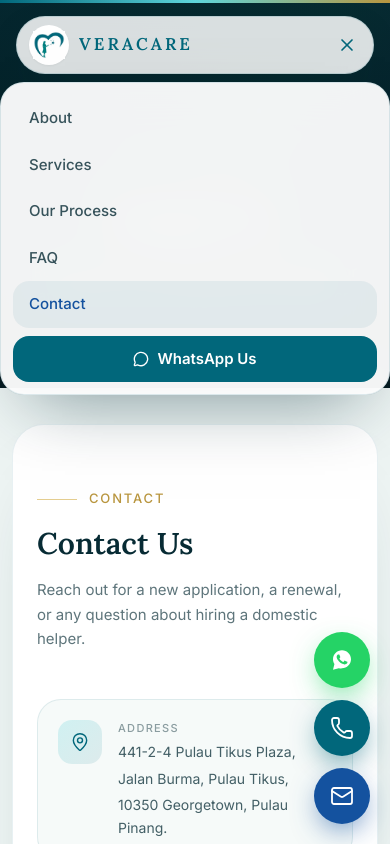
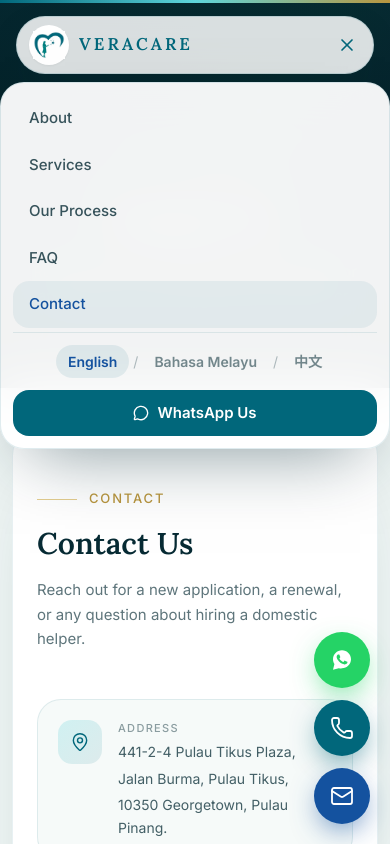
Before and after one commit to apveracare/veracare-site, a React (Vite) app: page /contact in a window 390 px wide. Both pictures are taken after a click on the button "Menu". Shown: the top 844 px of the page. Built offline with nearby package versions, Linux system fonts and the light colour scheme.

Commit message:
Add language switcher to mobile menu

```diff
--- a/src/sections/Navbar.tsx
+++ b/src/sections/Navbar.tsx
@@ -152,6 +152,23 @@ export default function Navbar() {
                 {d.nav[l.key]}
               </Link>
             ))}
+            <div className="mt-1 flex items-center justify-center gap-1 border-t border-[rgba(1,103,123,0.1)] pt-3 pb-1 text-[14px]">
+              {LOCALES.map((l, i) => (
+                <span key={l} className="flex items-center gap-1">
+                  <button
+                    onClick={() => setLocale(l)}
+                    className={`rounded-full px-3 py-1.5 font-semibold transition-colors ${
+                      locale === l
+                        ? 'bg-[rgba(1,103,123,0.09)] text-[var(--deep-blue)]'
+                        : 'text-[rgba(7,43,52,0.55)] hover:text-[var(--deep-blue)]'
+                    }`}
+                  >
+                    {LOCALE_NAMES[l]}
+                  </button>
+                  {i < LOCALES.length - 1 && <span className="text-[rgba(7,43,52,0.3)]">/</span>}
+                </span>
+              ))}
+            </div>
             <a
               href={waLink(d.whatsapp_message)}
               target="_blank"
```
